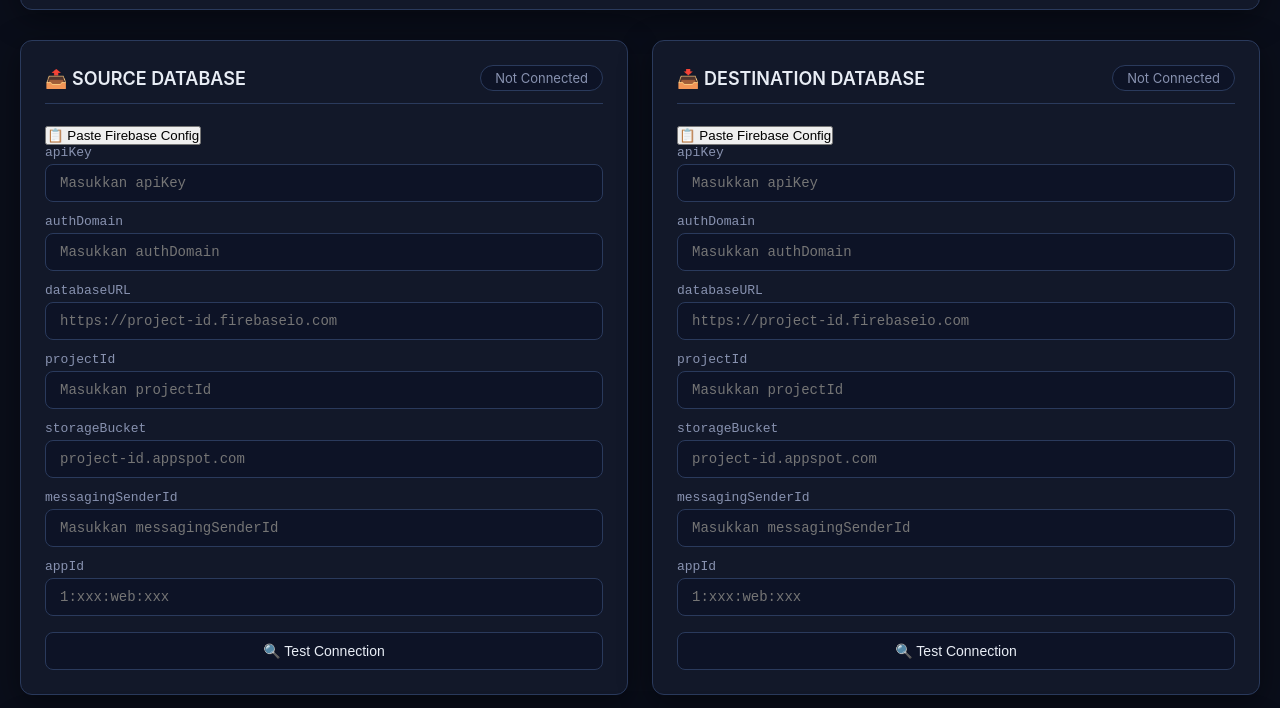
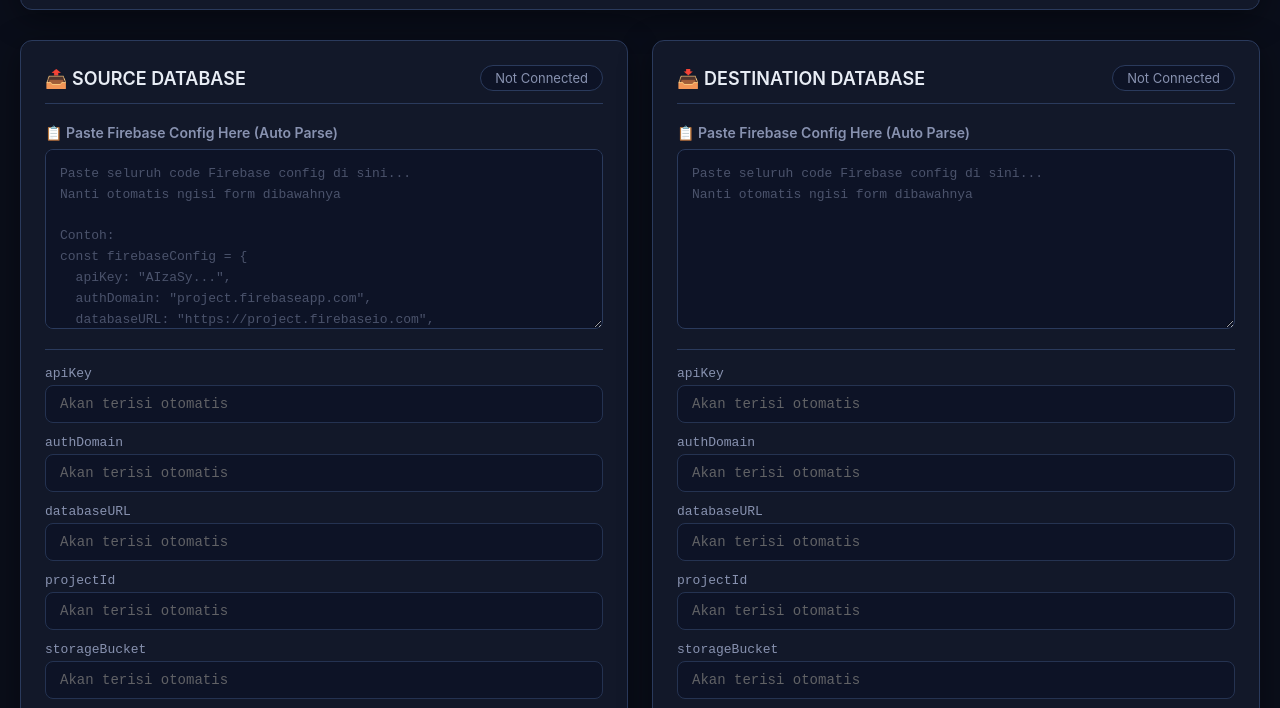
Before and after one commit to XREZZKYDEV/XREZZKY_TF-DATABASE, a plain HTML site: page index.html in a window 1280 px wide. Shown: the part 86-794 px from the top of the page. Drawn offline with Linux system fonts and the light colour scheme.

Commit message:
Update index.html

```diff
--- a/index.html
+++ b/index.html
@@ -27,43 +27,47 @@
                         <span class="status-badge" id="sourceStatus">Not Connected</span>
                     </div>
 
-                    <!-- Quick Paste Config -->
-                    <div class="paste-section">
-                        <button class="btn-paste-config" id="pasteSourceBtn">📋 Paste Firebase Config</button>
-                        <textarea class="config-textarea" id="sourceConfigTextarea" placeholder="Paste your firebaseConfig here..." style="display:none;"></textarea>
+                    <!-- Textarea buat paste -->
+                    <div class="paste-area">
+                        <label class="paste-label">📋 Paste Firebase Config Here (Auto Parse)</label>
+                        <textarea class="paste-textarea" id="sourceConfigInput" placeholder="Paste seluruh code Firebase config di sini...&#10;Nanti otomatis ngisi form dibawahnya&#10;&#10;Contoh:&#10;const firebaseConfig = {&#10;  apiKey: &quot;AIzaSy...&quot;,&#10;  authDomain: &quot;project.firebaseapp.com&quot;,&#10;  databaseURL: &quot;https://project.firebaseio.com&quot;,&#10;  projectId: &quot;project&quot;,&#10;  storageBucket: &quot;project.appspot.com&quot;,&#10;  messagingSenderId: &quot;123456&quot;,&#10;  appId: &quot;1:123:web:abc&quot;&#10;};"></textarea>
                     </div>
 
+                    <div class="divider"></div>
+
+                    <!-- Form otomatis terisi -->
                     <div class="config-form">
                         <div class="form-group">
                             <label for="sourceApiKey">apiKey</label>
-                            <input type="text" id="sourceApiKey" placeholder="Masukkan apiKey" />
+                            <input type="text" id="sourceApiKey" placeholder="Akan terisi otomatis" readonly />
                         </div>
                         <div class="form-group">
                             <label for="sourceAuthDomain">authDomain</label>
-                            <input type="text" id="sourceAuthDomain" placeholder="Masukkan authDomain" />
+                            <input type="text" id="sourceAuthDomain" placeholder="Akan terisi otomatis" readonly />
                         </div>
                         <div class="form-group">
                             <label for="sourceDatabaseURL">databaseURL</label>
-                            <input type="text" id="sourceDatabaseURL" placeholder="https://project-id.firebaseio.com" />
+                            <input type="text" id="sourceDatabaseURL" placeholder="Akan terisi otomatis" readonly />
                         </div>
                         <div class="form-group">
                             <label for="sourceProjectId">projectId</label>
-                            <input type="text" id="sourceProjectId" placeholder="Masukkan projectId" />
+                            <input type="text" id="sourceProjectId" placeholder="Akan terisi otomatis" readonly />
                         </div>
                         <div class="form-group">
                             <label for="sourceStorageBucket">storageBucket</label>
-                            <input type="text" id="sourceStorageBucket" placeholder="project-id.appspot.com" />
+                            <input type="text" id="sourceStorageBucket" placeholder="Akan terisi otomatis" readonly />
                         </div>
                         <div class="form-group">
                             <label for="sourceMessagingSenderId">messagingSenderId</label>
-                            <input type="text" id="sourceMessagingSenderId" placeholder="Masukkan messagingSenderId" />
+                            <input type="text" id="sourceMessagingSenderId" placeholder="Akan terisi otomatis" readonly />
                         </div>
                         <div class="form-group">
                             <label for="sourceAppId">appId</label>
-                            <input type="text" id="sourceAppId" placeholder="1:xxx:web:xxx" />
+                            <input type="text" id="sourceAppId" placeholder="Akan terisi otomatis" readonly />
                         </div>
                         <button class="btn-test" id="testSourceBtn">🔍 Test Connection</button>
                     </div>
+
                     <div class="connection-info" id="sourceConnectionInfo" style="display:none;">
                         <div class="info-row">
                             <span class="info-label">Status:</span>
@@ -87,43 +91,47 @@
                         <span class="status-badge" id="destStatus">Not Connected</span>
                     </div>
 
-                    <!-- Quick Paste Config -->
-                    <div class="paste-section">
-                        <button class="btn-paste-config" id="pasteDestBtn">📋 Paste Firebase Config</button>
-                        <textarea class="config-textarea" id="destConfigTextarea" placeholder="Paste your firebaseConfig here..." style="display:none;"></textarea>
+                    <!-- Textarea buat paste -->
+                    <div class="paste-area">
+                        <label class="paste-label">📋 Paste Firebase Config Here (Auto Parse)</label>
+                        <textarea class="paste-textarea" id="destConfigInput" placeholder="Paste seluruh code Firebase config di sini...&#10;Nanti otomatis ngisi form dibawahnya"></textarea>
                     </div>
 
+                    <div class="divider"></div>
+
+                    <!-- Form otomatis terisi -->
                     <div class="config-form">
                         <div class="form-group">
                             <label for="destApiKey">apiKey</label>
-                            <input type="text" id="destApiKey" placeholder="Masukkan apiKey" />
+                            <input type="text" id="destApiKey" placeholder="Akan terisi otomatis" readonly />
                         </div>
                         <div class="form-group">
                             <label for="destAuthDomain">authDomain</label>
-                            <input type="text" id="destAuthDomain" placeholder="Masukkan authDomain" />
+                            <input type="text" id="destAuthDomain" placeholder="Akan terisi otomatis" readonly />
                         </div>
                         <div class="form-group">
                             <label for="destDatabaseURL">databaseURL</label>
-                            <input type="text" id="destDatabaseURL" placeholder="https://project-id.firebaseio.com" />
+                            <input type="text" id="destDatabaseURL" placeholder="Akan terisi otomatis" readonly />
                         </div>
                         <div class="form-group">
                             <label for="destProjectId">projectId</label>
-                            <input type="text" id="destProjectId" placeholder="Masukkan projectId" />
+                            <input type="text" id="destProjectId" placeholder="Akan terisi otomatis" readonly />
                         </div>
                         <div class="form-group">
                             <label for="destStorageBucket">storageBucket</label>
-                            <input type="text" id="destStorageBucket" placeholder="project-id.appspot.com" />
+                            <input type="text" id="destStorageBucket" placeholder="Akan terisi otomatis" readonly />
                         </div>
                         <div class="form-group">
                             <label for="destMessagingSenderId">messagingSenderId</label>
-                            <input type="text" id="destMessagingSenderId" placeholder="Masukkan messagingSenderId" />
+                            <input type="text" id="destMessagingSenderId" placeholder="Akan terisi otomatis" readonly />
                         </div>
                         <div class="form-group">
                             <label for="destAppId">appId</label>
-                            <input type="text" id="destAppId" placeholder="1:xxx:web:xxx" />
+                            <input type="text" id="destAppId" placeholder="Akan terisi otomatis" readonly />
                         </div>
                         <button class="btn-test" id="testDestBtn">🔍 Test Connection</button>
                     </div>
+
                     <div class="connection-info" id="destConnectionInfo" style="display:none;">
                         <div class="info-row">
                             <span class="info-label">Status:</span>
@@ -236,4 +244,4 @@
     <!-- Main Application Script -->
     <script type="module" src="js/ui.js"></script>
 </body>
-                                </html>
+</html>
```
